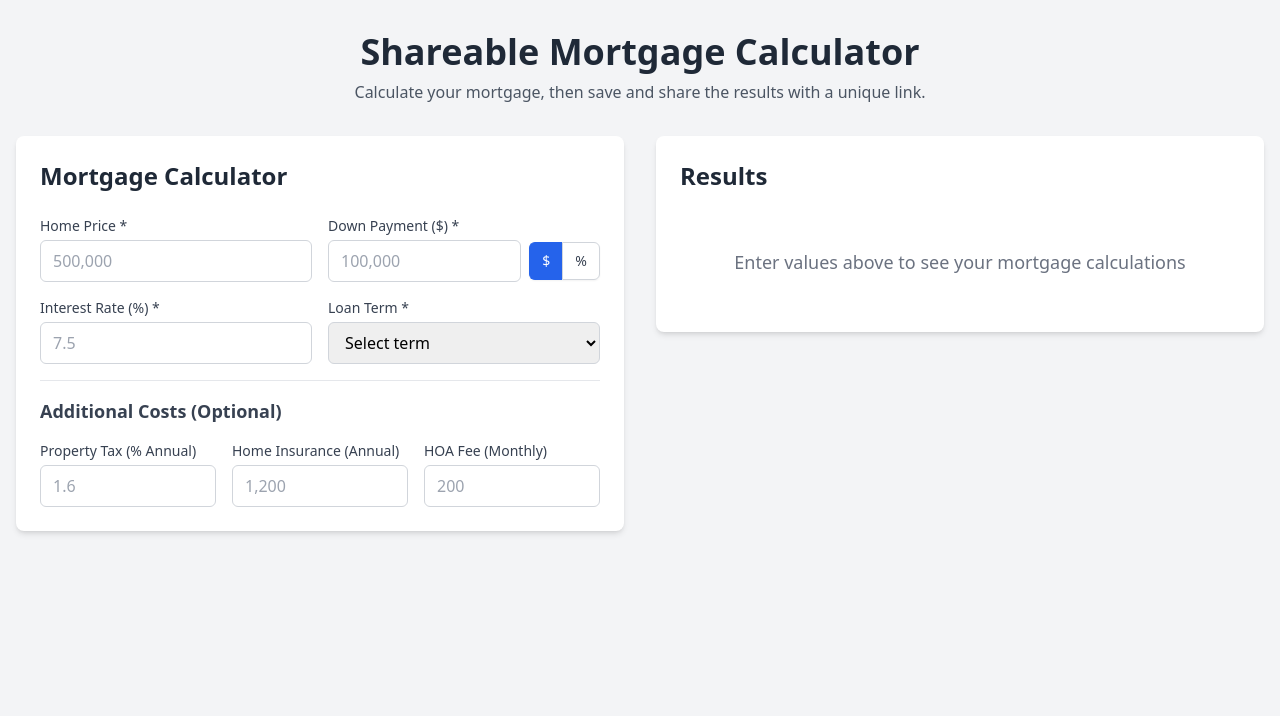
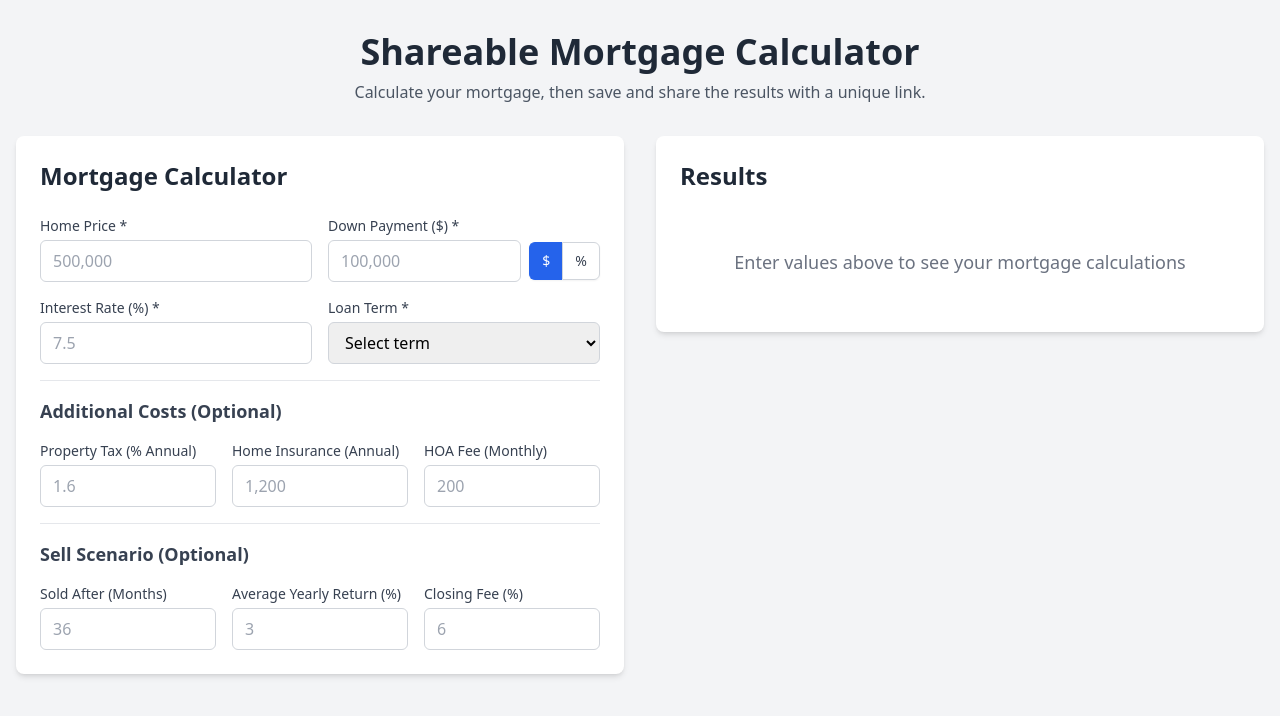
Before and after one commit to boostsir/mortgage-calculator, a React (Vite) app: page / in a window 1280 px wide. Shown: the top 716 px of the page. Built offline with nearby package versions, Linux system fonts and the light colour scheme; the HTML template or start-up script is replaced by a standard one.

Commit message:
add sell report

```diff
--- a/src/components/InputForm.jsx
+++ b/src/components/InputForm.jsx
@@ -227,6 +227,66 @@ export function InputForm({ values, onChange, errors = {} }) {
             </div>
           </div>
         </div>
+
+        {/* Sell Scenario (Optional) */}
+        <div className="border-t pt-4 mt-6">
+          <h3 className="text-lg font-semibold mb-4 text-gray-700">Sell Scenario (Optional)</h3>
+
+          <div className="grid grid-cols-1 md:grid-cols-3 gap-4">
+            <div>
+              <label htmlFor="soldAtMonths" className="block text-sm font-medium text-gray-700 mb-1">
+                Sold After (Months)
+              </label>
+              <input
+                id="soldAtMonths"
+                type="number"
+                value={values.soldAtMonths || ''}
+                onChange={(e) => handleInputChange('soldAtMonths', e.target.value)}
+                className={getInputClassName('soldAtMonths')}
+                placeholder="36"
+              />
+              {errors.soldAtMonths && (
+                <p className="text-red-600 text-sm mt-1">{errors.soldAtMonths}</p>
+              )}
+            </div>
+
+            <div>
+              <label htmlFor="avgYearlyReturn" className="block text-sm font-medium text-gray-700 mb-1">
+                Average Yearly Return (%)
+              </label>
+              <input
+                id="avgYearlyReturn"
+                type="number"
+                step="0.01"
+                value={values.avgYearlyReturn || ''}
+                onChange={(e) => handleInputChange('avgYearlyReturn', e.target.value)}
+                className={getInputClassName('avgYearlyReturn')}
+                placeholder="3"
+              />
+              {errors.avgYearlyReturn && (
+                <p className="text-red-600 text-sm mt-1">{errors.avgYearlyReturn}</p>
+              )}
+            </div>
+
+            <div>
+              <label htmlFor="closingFeePercent" className="block text-sm font-medium text-gray-700 mb-1">
+                Closing Fee (%)
+              </label>
+              <input
+                id="closingFeePercent"
+                type="number"
+                step="0.01"
+                value={values.closingFeePercent || ''}
+                onChange={(e) => handleInputChange('closingFeePercent', e.target.value)}
+                className={getInputClassName('closingFeePercent')}
+                placeholder="6"
+              />
+              {errors.closingFeePercent && (
+                <p className="text-red-600 text-sm mt-1">{errors.closingFeePercent}</p>
+              )}
+            </div>
+          </div>
+        </div>
       </div>
     </div>
   );
--- a/src/components/MortgageCalculator.jsx
+++ b/src/components/MortgageCalculator.jsx
@@ -3,6 +3,7 @@ import { InputForm } from './InputForm';
 import { ResultsSummary } from './ResultsSummary';
 import { PaymentBreakdown } from './PaymentBreakdown';
 import { AmortizationTable } from './AmortizationTable';
+import { SellReport } from './SellReport';
 import { ShareButton } from './ShareButton';
 import { useMortgageCalculation } from '../hooks/useMortgageCalculation';
 import { useUrlParams } from '../hooks/useUrlParams';
@@ -19,6 +20,9 @@ export function MortgageCalculator() {
     propertyTax: 0,
     homeInsurance: 0,
     hoaFee: 0,
+    soldAtMonths: 0,
+    avgYearlyReturn: 0,
+    closingFeePercent: 0,
     ...urlParams
   });
 
@@ -147,6 +151,9 @@ export function MortgageCalculator() {
             {/* Right Column - Results */}
             <div className="space-y-6">
               <ResultsSummary results={hasValidInputs ? results : null} />
+              {hasValidInputs && inputs.soldAtMonths > 0 && inputs.avgYearlyReturn > 0 && (
+                <SellReport inputs={inputs} results={results} />
+              )}
 
               {hasValidInputs && (
                 <ShareButton
--- /dev/null
+++ b/src/components/SellReport.jsx
@@ -0,0 +1,73 @@
+import React from 'react';
+import Decimal from 'decimal.js';
+import { formatCurrency } from '../utils/formatters';
+
+export function SellReport({ inputs, results }) {
+  const {
+    homePrice,
+    downPayment,
+    downPaymentType = 'dollar',
+    soldAtMonths = 0,
+    avgYearlyReturn = 0,
+    closingFeePercent = 0,
+  } = inputs;
+
+  if (!results || !results.amortizationSchedule || soldAtMonths <= 0 || avgYearlyReturn <= 0) {
+    return null;
+  }
+
+  // Compute selling price using average yearly return compounded by months/12
+  const price = new Decimal(homePrice);
+  const growthFactor = new Decimal(1).plus(new Decimal(avgYearlyReturn).div(100));
+  const sellingPrice = price.mul(growthFactor.pow(new Decimal(soldAtMonths).div(12)));
+
+  // Determine remaining balance at soldAtMonths (cap within schedule bounds)
+  const schedule = results.amortizationSchedule;
+  const index = Math.min(Math.max(1, Math.floor(soldAtMonths)), schedule.length) - 1;
+  const remainingBalance = new Decimal(schedule[index]?.remainingBalance ?? 0);
+
+  // Down payment dollars
+  const downPaymentDollars = downPaymentType === 'percent'
+    ? new Decimal(downPayment).div(100).mul(price)
+    : new Decimal(downPayment);
+
+  // Cash from sale (as specified): selling price - remaining balance
+  const cashFromSale = sellingPrice.minus(remainingBalance);
+
+  // Total cash invested: down payment + total monthly outflow * months + closing fee
+  const closingFee = sellingPrice.mul(new Decimal(closingFeePercent).div(100));
+  const monthlyOutflow = new Decimal(
+    (results.totalMonthlyPayment ?? results.monthlyPayment) || 0
+  );
+  const totalCashInvested = downPaymentDollars
+    .plus(monthlyOutflow.mul(soldAtMonths))
+    .plus(closingFee);
+
+  // Average monthly cost: (invested - cashFromSale) / months
+  const avgMonthlyCost = totalCashInvested.minus(cashFromSale).div(soldAtMonths);
+
+  const items = [
+    { label: 'Projected Selling Price', value: formatCurrency(sellingPrice.toDecimalPlaces(2).toNumber()) },
+    { label: 'Cash From Sale', value: formatCurrency(cashFromSale.toDecimalPlaces(2).toNumber()) },
+    { label: 'Total Cash Invested', value: formatCurrency(totalCashInvested.toDecimalPlaces(2).toNumber()) },
+    { label: 'Avg Monthly Cost', value: formatCurrency(avgMonthlyCost.toDecimalPlaces(2).toNumber()) },
+  ];
+
+  return (
+    <div className="bg-white rounded-lg shadow-md p-6" role="region" aria-label="Sell Report">
+      <h2 className="text-2xl font-bold mb-6 text-gray-800">Sell Report</h2>
+      <div className="space-y-4">
+        {items.map((item, idx) => (
+          <div key={idx} className="flex justify-between items-start py-3 border-b border-gray-100 last:border-b-0">
+            <div className="flex-1">
+              <h3 className="font-semibold text-gray-800">{item.label}</h3>
+            </div>
+            <div className="text-right">
+              <p className="text-2xl font-bold text-blue-600">{item.value}</p>
+            </div>
+          </div>
+        ))}
+      </div>
+    </div>
+  );
+}
--- a/src/hooks/useUrlParams.js
+++ b/src/hooks/useUrlParams.js
@@ -8,7 +8,10 @@ const PARAM_MAP = {
   term: 'loanTerm',
   tax: 'propertyTax',
   insurance: 'homeInsurance',
-  hoa: 'hoaFee'
+  hoa: 'hoaFee',
+  sellMonths: 'soldAtMonths',
+  avgRet: 'avgYearlyReturn',
+  closeFee: 'closingFeePercent'
 };
 
 const REVERSE_PARAM_MAP = Object.fromEntries(
```
